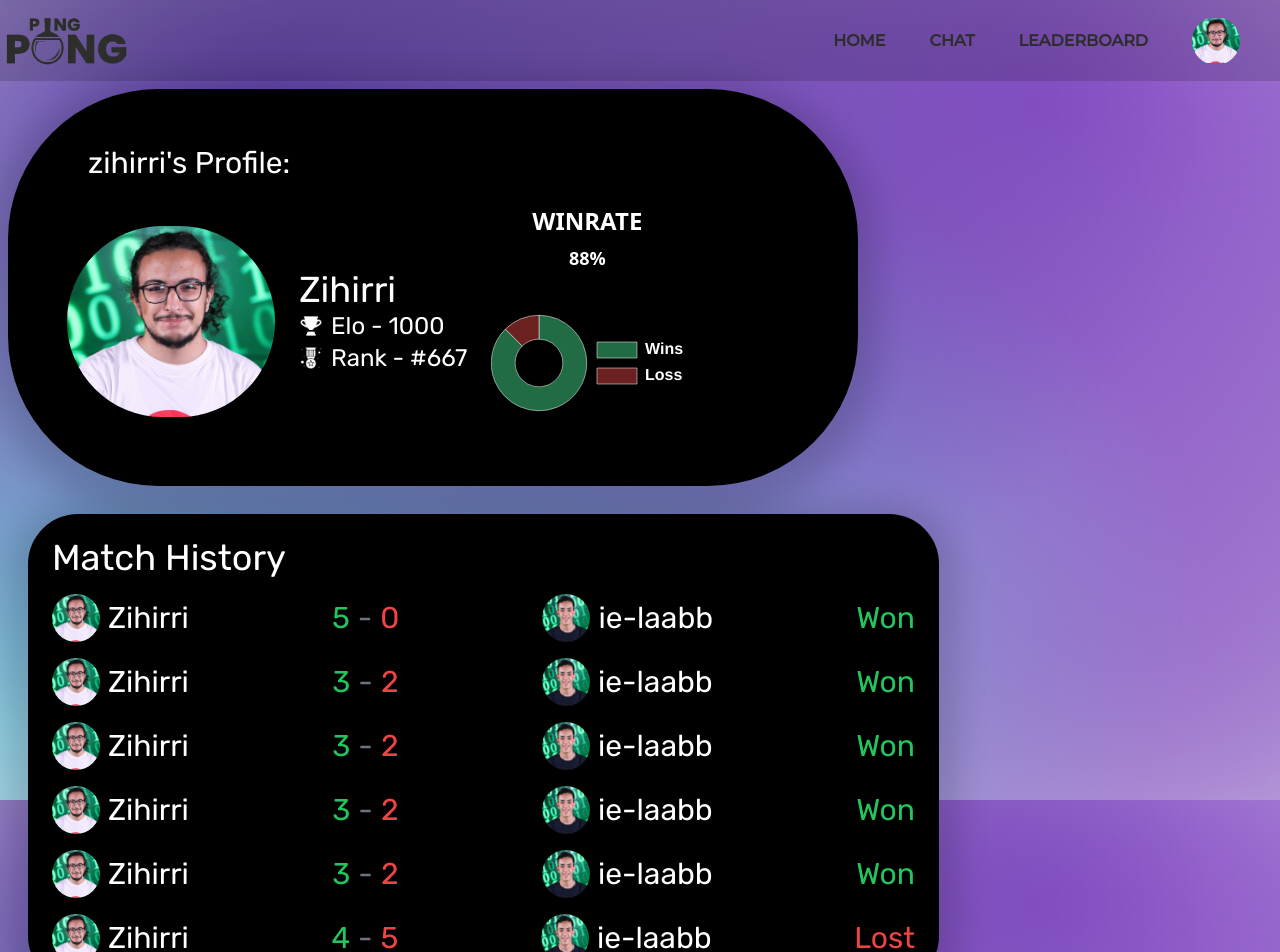
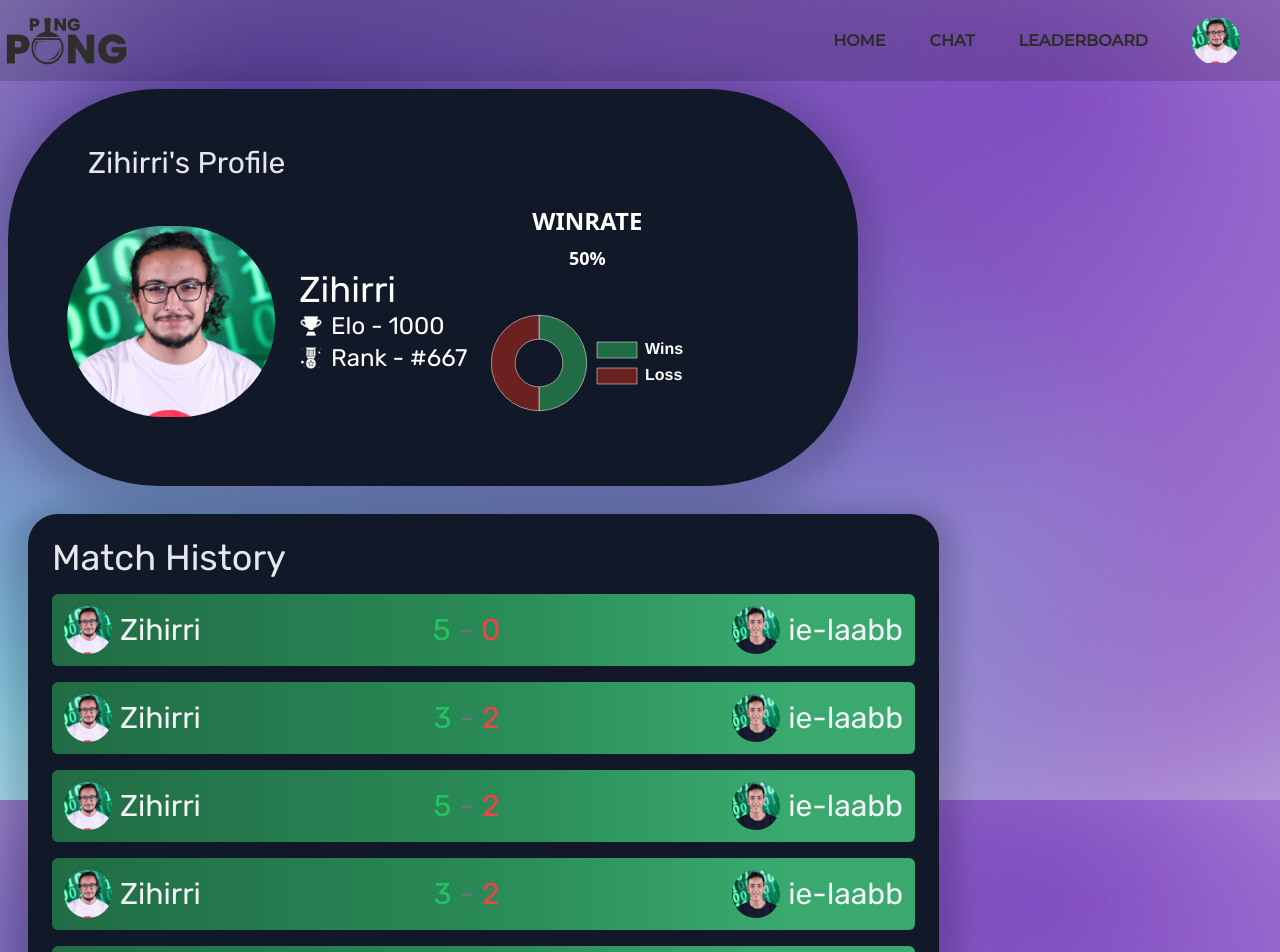
Before and after one commit to ZakNyx/ft_transcendence, a React (Vite) app: page /profile in a window 1280 px wide. Shown: the top 952 px of the page. Built offline with nearby package versions, Linux system fonts and the light colour scheme.

Commit message:
Match history updated

```diff
--- a/src/components/MatchHistory.tsx
+++ b/src/components/MatchHistory.tsx
@@ -17,7 +17,7 @@ const MatchHistory = () => {
       },
       {
         opponent: "ie-laabb",
-        playerScore: 3,
+        playerScore: 5,
         opponentScore: 2,
         result: "win",
       },
@@ -37,19 +37,27 @@ const MatchHistory = () => {
         opponentScore: 5,
         result: "lost",
       },
+      {
+        opponent: "ie-laabb",
+        playerScore: 4,
+        opponentScore: 5,
+        result: "lost",
+      },
     // ... add more matches here ...
   ];
 
-  return (
-    <div className="bg-black rounded-[50px] w-[911px] p-6 ml-7 mt-7 shadow-[0px_10px_30px_20px_#00000024]">
-      <h1 className="text-white font-[Rubik] text-lg sm:text-xl md:text-2xl lg:text-3xl xl:text-4xl 2xl:text-5xl mb-4">
+ return (
+    <div className="bg-gray-900 rounded-[30px] w-[911px] p-6 ml-7 mt-7 shadow-[0px_10px_20px_20px_#00000024]" >
+      <h1 className="text-gray-200 font-[Rubik] text-lg sm:text-xl md:text-2xl lg:text-3xl xl:text-4xl 2xl:text-5xl mb-4">
         Match History
       </h1>
       <ul className="space-y-4">
         {matchHistory.map((match, index) => (
           <li
             key={index}
-            className="flex items-center justify-between text-white font-[Rubik] text-base sm:text-lg md:text-xl lg:text-2xl xl:text-3xl"
+            className={`flex items-center justify-between text-gray-100 font-[Rubik] text-base sm:text-lg md:text-xl lg:text-2xl xl:text-3xl rounded-md p-3 ${
+              match.result === "win" ? "linear-grad-green" : "lenin-grad-red"
+            }`}
           >
             <div className="flex items-center space-x-2">
               <img
@@ -72,9 +80,6 @@ const MatchHistory = () => {
               />
               <span>{match.opponent}</span>
             </div>
-            <span className={`text-${match.result === "win" ? "green" : "red"}-500`}>
-              {match.result === "win" ? "Won" : "Lost"}
-            </span>
           </li>
         ))}
       </ul>
--- a/src/components/ProfileCard.tsx
+++ b/src/components/ProfileCard.tsx
@@ -1,11 +1,10 @@
 import DoughnutChart from "../components/DoughnutChart";
-import React from "react";
 
 export default function ProfileCard() {
   return (
-    <div className="bg-black rounded-[150px] w-[850px] h-auto p-6 ml-2 mt-2 shadow-[0px_10px_30px_20px_#00000024]">
-      <h1 className="text-white font-[Rubik] text-base sm:text-lg md:text-xl lg:text-2xl xl:text-3xl pt-8 pl-14">
-        zihirri's Profile:
+    <div className="bg-gray-900 rounded-[150px] w-[850px] h-auto p-6 ml-2 mt-2 shadow-[0px_10px_30px_20px_#00000024]">
+      <h1 className="text-gray-200 font-[Rubik] text-base sm:text-lg md:text-xl lg:text-2xl xl:text-3xl pt-8 pl-14">
+        Zihirri's Profile
       </h1>
       <div className="flex items-center">
         <div className="flex items-center">
@@ -35,7 +34,7 @@ export default function ProfileCard() {
           </div>
         </div>
         <div className="">
-          <DoughnutChart wins={155} losses={22} />
+          <DoughnutChart wins={12} losses={12} />
         </div>
       </div>
     </div>
--- a/src/index.css
+++ b/src/index.css
@@ -3,12 +3,10 @@
 @tailwind utilities;
 
 .custom-gradient {
-  background-image: linear-gradient(
-    to bottom,
-    rgba(128, 206, 240, 0.75) -25%,
-    rgba(187, 134, 252, 0.95) 80%,
-    rgba(232, 242, 255, 0.55) 110%
-  );
+  background-image: linear-gradient(to bottom,
+      rgba(128, 206, 240, 0.75) -25%,
+      rgba(187, 134, 252, 0.95) 80%,
+      rgba(232, 242, 255, 0.55) 110%);
 }
 
 .background-image {
@@ -32,3 +30,14 @@
   -webkit-box-shadow: -2px 21px 44px 10px rgba(187, 134, 252, 0.65);
   -moz-box-shadow: -2px 21px 44px 10px rgba(187, 134, 252, 0.65);
 }
+
+
+.lenin-grad-red {
+  background: rgb(167, 45, 45);
+  background: linear-gradient(90deg, rgba(167, 45, 45, 1) 0%, rgba(198, 51, 51, 0.9416141456582633) 49%, rgba(207, 54, 54, 0.9360119047619048) 85%);
+}
+
+.linear-grad-green {
+  background: rgb(33, 108, 68);
+  background: linear-gradient(90deg, rgba(33, 108, 68, 1) 0%, rgba(42, 143, 89, 0.9500175070028011) 49%, rgba(60, 176, 114, 0.9556197478991597) 85%);
+}
```
